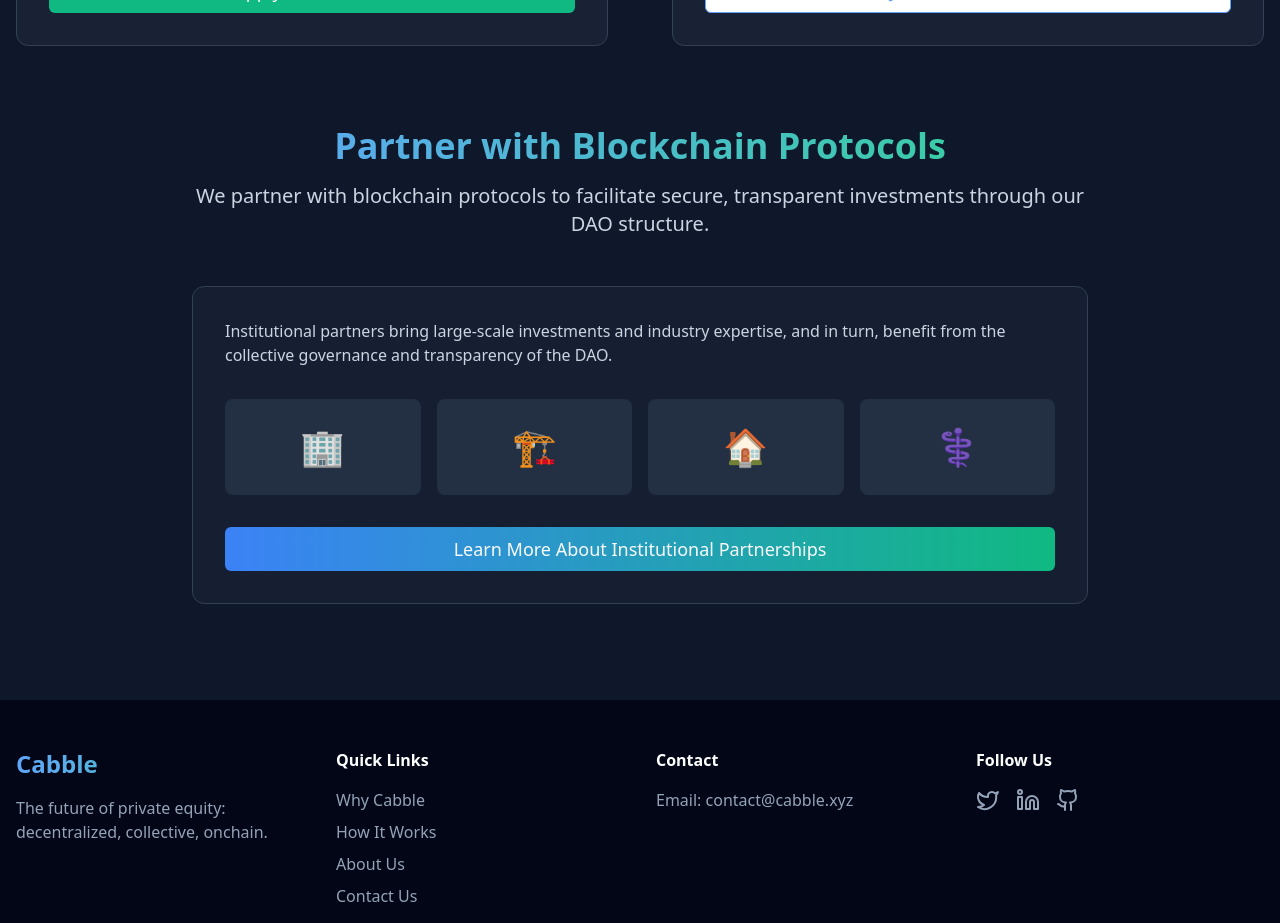
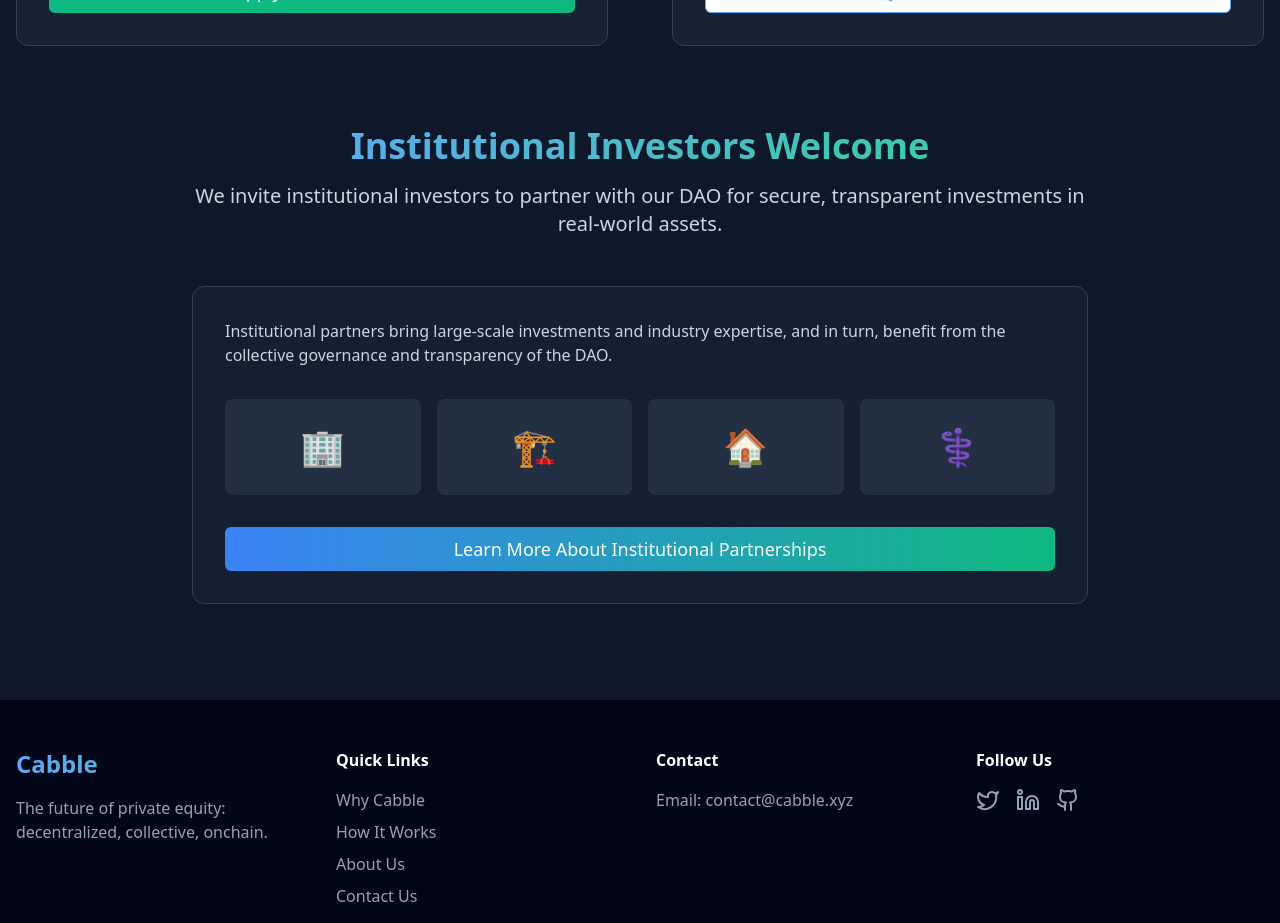
Before and after one commit to Paey777/easy-tercel-connect, a React (Vite) app: page / in a window 1280 px wide. Shown: the part 3180-4103 px from the top of the page. Built offline with nearby package versions, Linux system fonts and the light colour scheme.

Commit message:
Refactor "actor "Partner with Protocols" section
Updates the "Partner with Blockchain Protocols" section to focus on attracting institutional investors.

```diff
--- a/src/components/CTA.tsx
+++ b/src/components/CTA.tsx
@@ -1,3 +1,4 @@
+
 import { Button } from "@/components/ui/button";
 import { motion } from "framer-motion";
 import { Network, TrendingUp, Sparkles, Building, KeyRound, Vote, Briefcase, Coins, Home, Stethoscope } from "lucide-react";
@@ -58,9 +59,9 @@ const CTA = () => {
 
         <div className="mt-20 max-w-4xl mx-auto">
           <div className="text-center mb-12">
-            <h2 className="text-3xl md:text-4xl font-bold mb-4 bg-gradient-to-r from-blue-400 to-emerald-400 bg-clip-text text-transparent">Partner with Blockchain Protocols</h2>
+            <h2 className="text-3xl md:text-4xl font-bold mb-4 bg-gradient-to-r from-blue-400 to-emerald-400 bg-clip-text text-transparent">Institutional Investors Welcome</h2>
             <p className="text-xl text-slate-300">
-              We partner with blockchain protocols to facilitate secure, transparent investments through our DAO structure.
+              We invite institutional investors to partner with our DAO for secure, transparent investments in real-world assets.
             </p>
           </div>
 
```
